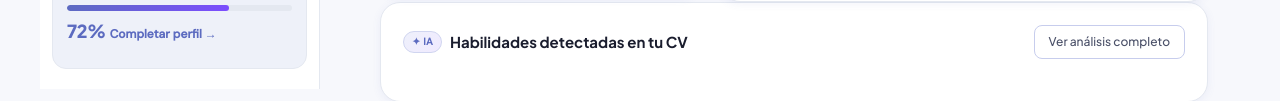
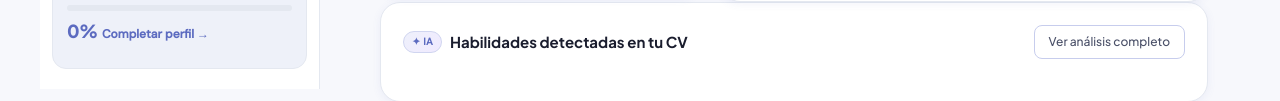
Before and after one commit to valentinoalvarez204/LaburAI, a plain HTML site: page dashboard-candidato.html in a window 1280 px wide. Shown: the part 744-845 px from the top of the page. Drawn offline with Linux system fonts and the light colour scheme; no server answers; sample sign-in values are in the browser's storage.

Commit message:
Cambios en dashboard y conexiones a la BD en candidato

```diff
--- a/dashboard-candidato.html
+++ b/dashboard-candidato.html
@@ -48,8 +48,8 @@
 
       <div class="sidebar-cv-status">
         <div class="cvs-label">Completud del perfil</div>
-        <div class="cvs-bar"><div class="cvs-fill" style="width:72%"></div></div>
-        <div class="cvs-pct">72%</div>
+        <div class="cvs-bar"><div class="cvs-fill" style="width:0%"></div></div>
+        <div class="cvs-pct">0%</div>
         <a href="#perfil" class="cvs-cta">Completar perfil →</a>
       </div>
     </aside>
```
